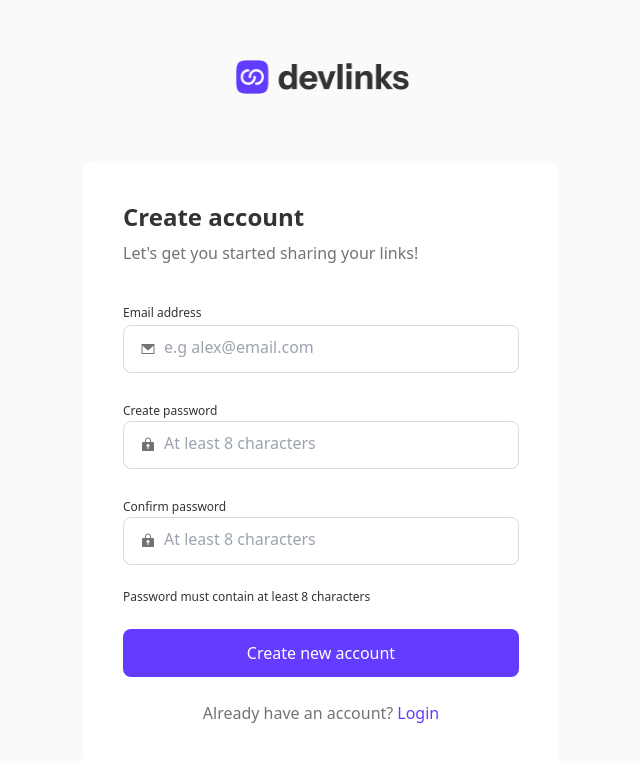
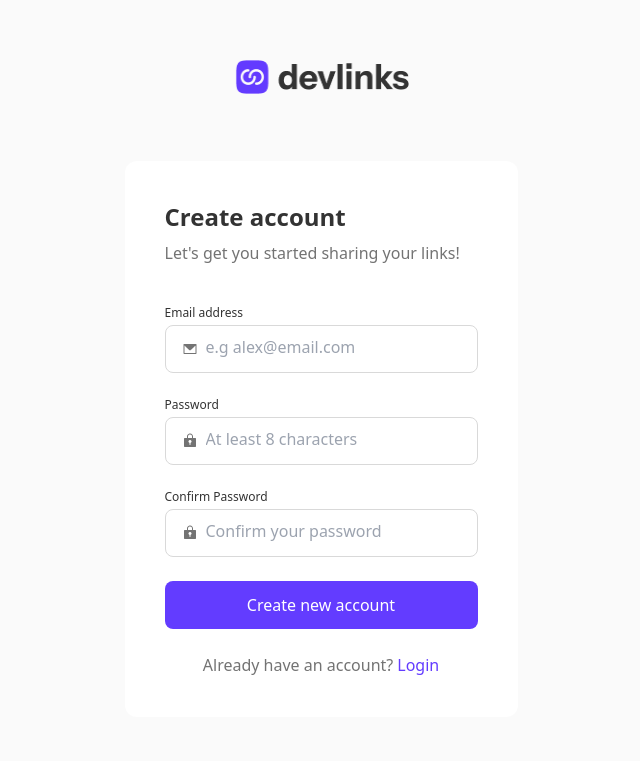
Before and after one commit to TedJenkler/linksharing-MERN-tailwind, a React (Vite) app in the folder client/: page /register in a window 1280 px wide. Shown: the part 135-896 px from the top of the page, without its empty margins (319-959 px from the left). Built offline with nearby package versions, Linux system fonts and the light colour scheme.

Commit message:
formvalidation for login and register added but not styled

```diff
--- a/client/src/components/login.jsx
+++ b/client/src/components/login.jsx
@@ -9,6 +9,39 @@ function Login() {
     const dispatch = useDispatch();
     const navigate = useNavigate();
 
+    const [formData, setFormData] = useState({
+        email: '',
+        password: ''
+    });
+
+    const [emailV, setEmailV] = useState(true); // Initialize as true
+    const [passV, setPassV] = useState(true); // Initialize as true
+
+    const handleSubmit = async (e) => {
+        e.preventDefault();
+        let v = 0;
+        if (/^[^\s@]+@[^\s@]+\.[^\s@]+$/.test(formData.email)) {
+            setEmailV(true);
+            v = v + 1;
+        } else {
+            setEmailV(false);
+        }
+        if (formData.password !== "") {
+            setPassV(true);
+            v = v + 1;
+        } else {
+            setPassV(false);
+        }
+        if (v === 2) {
+            try {
+                await dispatch(loginUser(formData));
+                navigate('/app');
+            } catch (error) {
+                console.error('Login error:', error);
+            }
+        }
+    };
+
     useEffect(() => {
         const token = localStorage.getItem('token');
         if (token) {
@@ -17,21 +50,6 @@ function Login() {
             navigate('/login');
         }
     }, [navigate]);
-
-    const [formData, setFormData] = useState({
-        email: '',
-        password: ''
-    });
-
-    const handleSubmit = async (e) => {
-        e.preventDefault();
-        try {
-            await dispatch(loginUser(formData));
-            navigate('/app');
-        } catch (error) {
-            console.error('Login error:', error);
-        }
-    };
 
     const handleChange = (e) => {
         const { name, value } = e.target;
@@ -48,30 +66,30 @@ function Login() {
                 </div>
                 <div>
                     <div className='flex flex-col mb-6'>
-                        <label className='text-xs text-darkgrey mb-1'>Email address</label>
+                        <label className={`text-xs text-darkgrey mb-1 ${!emailV ? 'text-red' : ''}`}>Email address</label>
                         <input
-                            className='h-12 w-full border border-borders rounded-lg px-10 bg-iconemail bg-no-repeat bg-[center_left_1rem] pb-1'
+                            className={`h-12 w-full border border-borders rounded-lg px-10 bg-iconemail bg-no-repeat bg-[center_left_1rem] pb-1 focus:outline-purple ${!emailV ? 'outline outline-red' : ''}`}
                             placeholder='e.g alex@email.com'
                             type="email"
                             name="email"
                             value={formData.email}
                             onChange={handleChange}
-                            required
                         />
+                        {!emailV && <span className="text-red text-xs relative bottom-8 left-48">Not valid email</span>}
                     </div>
                     <div className='flex flex-col mb-6'>
-                        <label className='text-xs text-darkgrey mb-1'>Password</label>
+                        <label className={`text-xs text-darkgrey mb-1 ${!passV ? 'text-red' : ''}`}>Password</label>
                         <input
-                            className='h-12 w-full border border-borders rounded-lg px-10 bg-iconpass bg-no-repeat bg-[center_left_1rem] pb-1'
+                            className={`h-12 w-full border border-borders rounded-lg px-10 bg-iconpass bg-no-repeat bg-[center_left_1rem] pb-1 focus:outline-purple ${!passV ? 'outline outline-red' : ''}`}
                             placeholder='Enter your password'
                             type="password"
                             name="password"
                             value={formData.password}
                             onChange={handleChange}
-                            required
                         />
+                        {!passV && <span className="text-red text-xs relative bottom-8 left-48">Not valid password</span>}
                     </div>
-                    <button type="submit" className="w-full h-12 bg-purple text-white rounded-lg mb-6">
+                    <button type='submit' className="w-full h-12 bg-purple text-white rounded-lg mb-6 hover:bg-hoverpurple">
                         Login
                     </button>
                 </div>
--- a/client/src/components/register.jsx
+++ b/client/src/components/register.jsx
@@ -12,18 +12,43 @@ function Register() {
         confirmPassword: ''
     });
 
+    const [emailV, setEmailV] = useState(true);
+    const [passV, setPassV] = useState(true);
+    const [passMatch, setPassMatch] = useState(true);
+
     const handleSubmit = async (e) => {
         e.preventDefault();
+        let v = 0;
+        if (/^[^\s@]+@[^\s@]+\.[^\s@]+$/.test(formData.email)) {
+            setEmailV(true);
+            v = v + 1;
+        } else {
+            setEmailV(false);
+        }
+        if (formData.password.length >= 8) {
+            setPassV(true);
+            v = v + 1;
+        } else {
+            setPassV(false);
+        }
+        if (formData.password === formData.confirmPassword && formData.confirmPassword.length >= 8) {
+            setPassMatch(true);
+            v = v + 1;
+        } else {
+            setPassMatch(false);
+        }
+        if (v === 3) {
             try {
                 await dispatch(registerUser(formData));
-        } catch (error) {
-            console.error('Registration error:', error);
-        }
                 setFormData({
                     email: '',
                     password: '',
                     confirmPassword: ''
                 });
+            } catch (error) {
+                console.error('Registration error:', error);
+            }
+        }
     };
 
     const handleChange = (e) => {
@@ -41,39 +66,42 @@ function Register() {
                 </div>
                 <div>
                     <div className='flex flex-col mb-6'>
-                        <label className='text-xs text-darkgrey mb-1'>Email address</label>
+                        <label className={`text-xs text-darkgrey mb-1 ${!emailV ? 'text-red' : ''}`}>Email address</label>
                         <input
-                            className='h-12 w-full border border-borders rounded-lg px-10 bg-iconemail bg-no-repeat bg-[center_left_1rem] pb-1'
+                            className={`h-12 w-full border border-borders rounded-lg px-10 bg-iconemail bg-no-repeat bg-[center_left_1rem] pb-1 focus:outline-purple ${!emailV ? 'outline outline-red' : ''}`}
                             placeholder='e.g alex@email.com'
                             type="email"
                             name="email"
                             value={formData.email}
                             onChange={handleChange}
-                            required
                         />
+                        {!emailV && <span className="text-red text-xs relative bottom-8 left-48">Not valid email</span>}
                     </div>
-                    <label className='text-xs text-darkgrey mb-1'>Create password</label>
+                    <div className='flex flex-col mb-6'>
+                        <label className={`text-xs text-darkgrey mb-1 ${!passV ? 'text-red' : ''}`}>Password</label>
                         <input
-                        className='h-12 w-full border border-borders rounded-lg px-10 bg-iconpass bg-no-repeat bg-[center_left_1rem] pb-1 mb-6'
+                            className={`h-12 w-full border border-borders rounded-lg px-10 bg-iconpass bg-no-repeat bg-[center_left_1rem] pb-1 focus:outline-purple ${!passV ? 'outline outline-red' : ''}`}
                             placeholder='At least 8 characters'
                             type="password"
                             name="password"
                             value={formData.password}
                             onChange={handleChange}
-                        required
                         />
-                    <label className='text-xs text-darkgrey mb-1'>Confirm password</label>
+                        {!passV && <span className="text-red text-xs relative bottom-8 left-48">Password is too short</span>}
+                    </div>
+                    <div className='flex flex-col mb-6'>
+                        <label className={`text-xs text-darkgrey mb-1 ${!passMatch ? 'text-red' : ''}`}>Confirm Password</label>
                         <input
-                        className='h-12 w-full border border-borders rounded-lg px-10 bg-iconpass bg-no-repeat bg-[center_left_1rem] pb-1 mb-6'
-                        placeholder='At least 8 characters'
+                            className={`h-12 w-full border border-borders rounded-lg px-10 bg-iconpass bg-no-repeat bg-[center_left_1rem] pb-1 focus:outline-purple ${!passMatch ? 'outline outline-red' : ''}`}
+                            placeholder='Confirm your password'
                             type="password"
                             name="confirmPassword"
                             value={formData.confirmPassword}
                             onChange={handleChange}
-                        required
                         />
-                    <p className='text-xs text-darkgrey mb-6'>Password must contain at least 8 characters</p>
-                    <button type="submit" className="w-full h-12 bg-purple text-white rounded-lg mb-6">
+                        {!passMatch && <span className="text-red text-xs relative bottom-8 left-48">Passwords don't match</span>}
+                    </div>
+                    <button type='submit' className="w-full h-12 bg-purple text-white rounded-lg mb-6 hover:bg-hoverpurple">
                         Create new account
                     </button>
                 </div>
--- a/client/tailwind.config.js
+++ b/client/tailwind.config.js
@@ -16,7 +16,8 @@ export default {
         red: "#EE3939",
         blue: "#2D68FF",
         wine: "#8A1A50",
-        darkpurple: "#302267"
+        darkpurple: "#302267",
+        hoverpurple: "#BEADFF"
       },
       backgroundImage: {
         'iconemail': "url('/src/assets/iconmail.png')",
```
Lines whose indentation alone changed are shown as unchanged.
